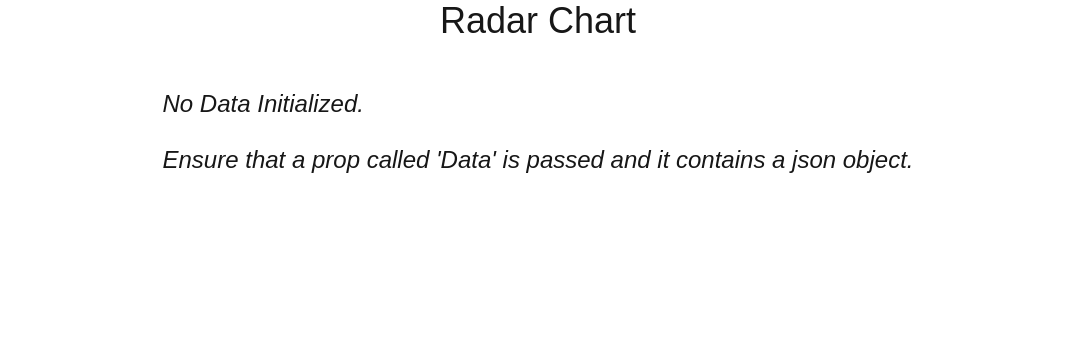
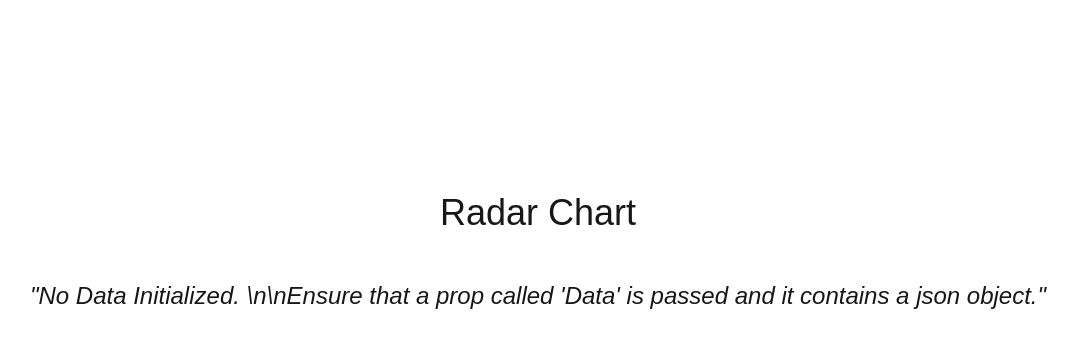
Before and after one commit to jgddesigns/cool_chart, a Next.js app: page / in a window 1280 px wide. Shown: the top 348 px of the page, without its empty margins (102-1180 px from the left). Built offline with nearby package versions, Linux system fonts and the light colour scheme.

Commit message:
a few adjustments

```diff
--- a/src/app/RadarChart.module.css
+++ b/src/app/RadarChart.module.css
@@ -20,11 +20,14 @@
 .header {
     display: grid;
     place-items: center;
+    margin-bottom: 4rem;
+    margin-top: 12rem;
 }
 
 .row_container{
     display: grid;
     grid-auto-flow: column;
+
 }
 
 .column_container{
--- a/src/app/page.tsx
+++ b/src/app/page.tsx
@@ -95,7 +95,7 @@ export default function RadarChart (props: any ) {
                     }
                 }
                 else{
-                    if(props.Color[i] > 6){
+                    if(props.Color[i] > 9){
                         console.log("number " + props.Color[i] + " return false")
                         console.log("set to default gray")
                         return false
@@ -249,9 +249,13 @@ export default function RadarChart (props: any ) {
                       {props.Title ? props.Title : "Radar Chart"}
                   </div>
                   {/* <div className="mb-36 text-2xl italic" style={{ whiteSpace: "pre-line" }}> */}
-                  <div className={styles.subtitle} style={{ whiteSpace: "pre-line" }}>
-                      {props.Data ? Object.keys(props.Data).length + " Points of Data": "No Data Initialized. \n\nEnsure that a prop called 'Data' is passed and it contains a json object."}
-                  </div>
+                  {/* <div> */}
+                  {!props.Data ?
+                    <div className={styles.subtitle} style={{ whiteSpace: "pre-line" }}>
+                        {/* {props.Data ? Object.keys(props.Data).length + " Points of Data": "No Data Initialized. \n\nEnsure that a prop called 'Data' is passed and it contains a json object."} */}
+                        "No Data Initialized. \n\nEnsure that a prop called 'Data' is passed and it contains a json object."
+                    </div>
+                  : null}
                 </div>
                 {/* <div className="grid grid-flow-col gap-48"> */}
                 <div className={styles.row_container}>
```
Also changed, not shown: 1 other file (tests, documents, lock files or other folders).
